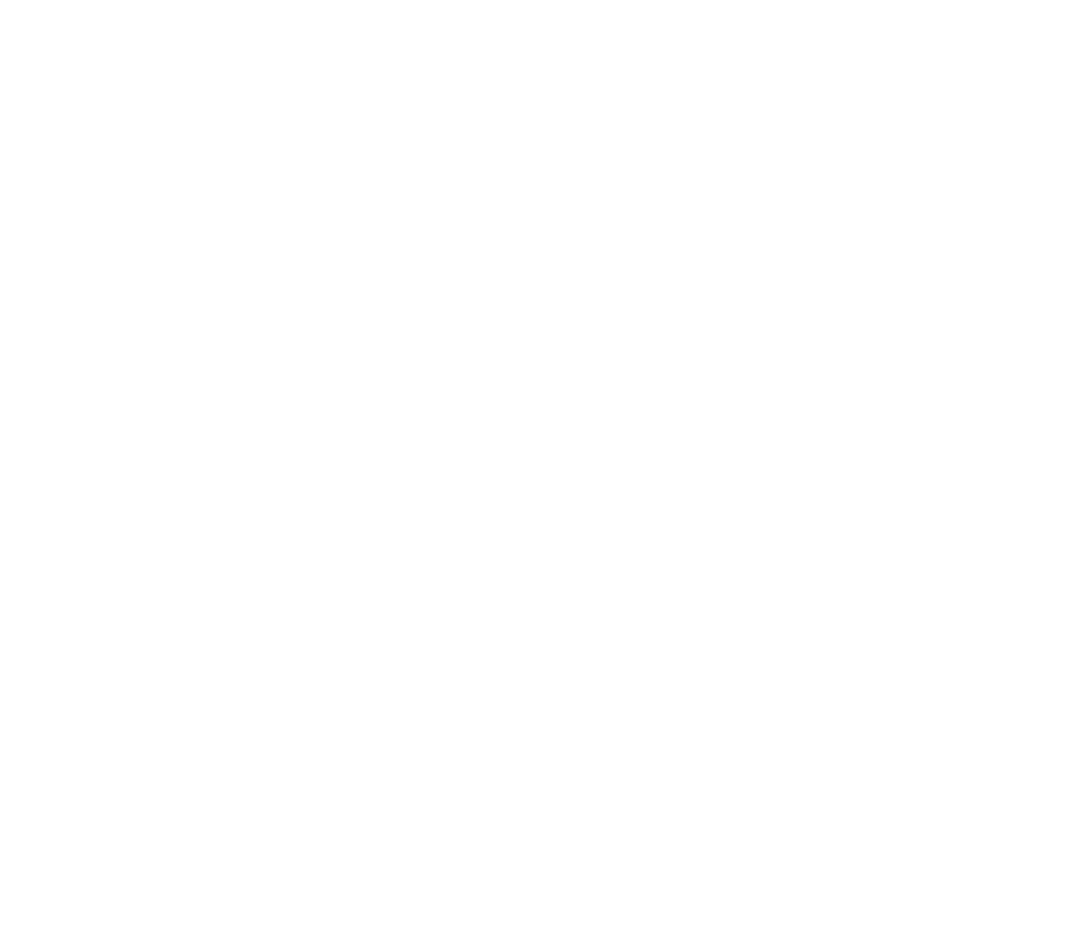
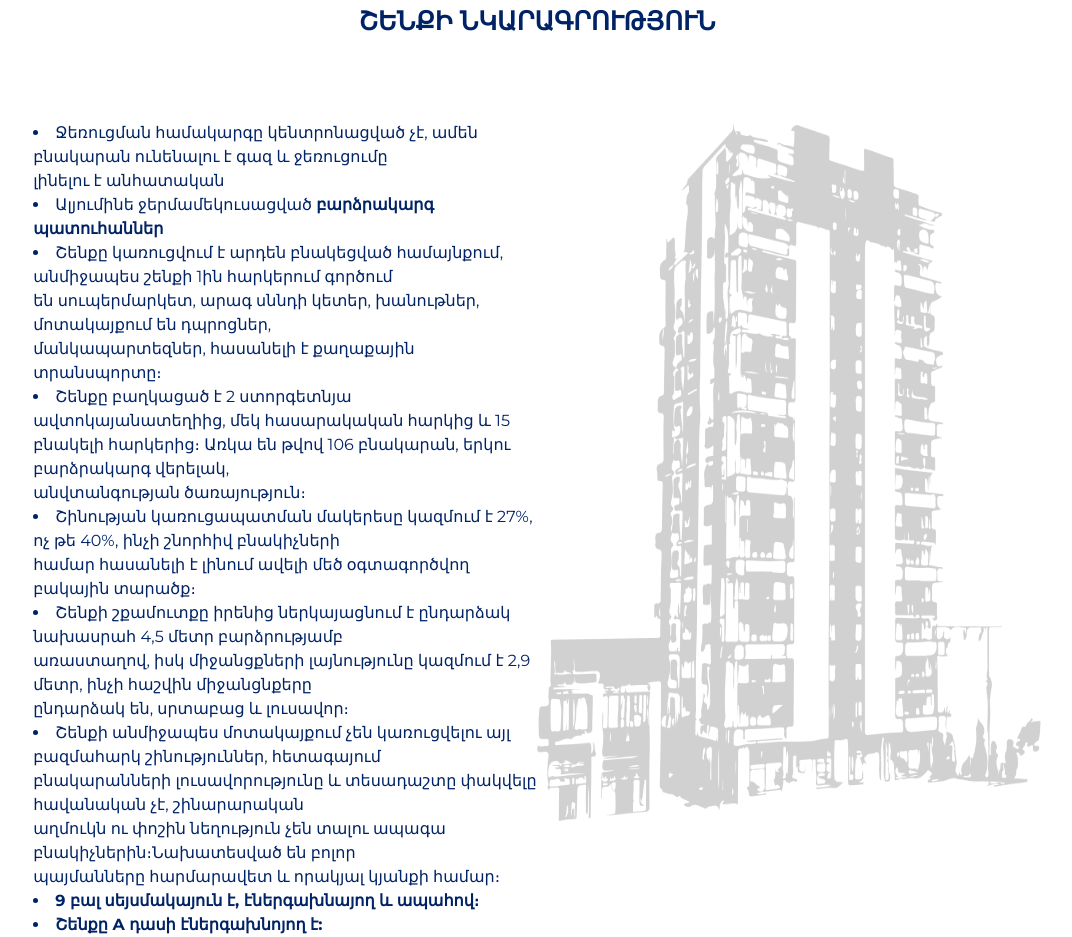
Before and after one commit to gapavoyan/Zoar, a React (Vite) app: page / in a window 1280 px wide. Shown: the part 1880-2817 px from the top of the page, without its empty margins (103-1175 px from the left). Before the commit the page ends 1722 px from the top, so only its background shows below. Built offline with nearby package versions, Linux system fonts and the light colour scheme.

Commit message:
create build discription part

```diff
--- a/src/App.jsx
+++ b/src/App.jsx
@@ -3,6 +3,7 @@
 import PartsOfTheBuilding from "./Components/partsOfTheBuilding";
 import Slider from "./Components/sliders/slider";
 import SliderDiscription from "./Components/sliders/sliderDiscription";
+import BuildingDiscription from "./Components/buildingDiscription";
 
 function App() {
   return (
@@ -12,7 +13,12 @@
         <Slider />
         <ImageText />
       </div>
-      <PartsOfTheBuilding />
+      <div>
+        <PartsOfTheBuilding />
+      </div>
+      <div>
+        <BuildingDiscription />
+      </div>
     </>
   );
 }
--- /dev/null
+++ b/src/Components/DiscriptionList.jsx
@@ -0,0 +1,29 @@
+import React from "react";
+import descriptionSlider from "../Components/dataBase/buildingDiscription";
+function DiscriptionList() {
+  return (
+    <div className="grid grid-cols-1 mt-[80px] md:grid-cols-2 px-[10.64vw]">
+      <div className="flex items-center">
+        <ul className="list-disc ">
+          {descriptionSlider.map((el) => {
+            return (
+              <li
+                className="list-inside text-[#002366]"
+                key={el.id}
+                dangerouslySetInnerHTML={{ __html: el.list_item }}
+              />
+            );
+          })}
+        </ul>
+      </div>
+      <div>
+        <img
+          src="/public/images/vector.png"
+          className="w-[500px] h-[500px] mijin:w-[700px] mijin:h-[700px] max-sm:w-[300px] max-sm:h-[300px]"
+        />
+      </div>
+    </div>
+  );
+}
+
+export default DiscriptionList;
--- /dev/null
+++ b/src/Components/buildingDiscription.jsx
@@ -0,0 +1,21 @@
+import React from "react";
+import DiscriptionList from "./DiscriptionList";
+
+function BuildingDiscription() {
+  return (
+    <div>
+      <div className="border-[black] mt-[160px]">
+        <div className="flex justify-center">
+          <h1 className="text-[2vw] text-[#002366] font-sans font-extrabold text-center">
+            ՇԵՆՔԻ ՆԿԱՐԱԳՐՈՒԹՅՈՒՆ
+          </h1>
+        </div>
+        <div>
+          <DiscriptionList />
+        </div>
+      </div>
+    </div>
+  );
+}
+
+export default BuildingDiscription;
--- /dev/null
+++ b/src/Components/dataBase/buildingDiscription.js
@@ -0,0 +1,39 @@
+const buildingDataBase = [
+    {
+        id:1,
+        list_item:"Ջեռուցման համակարգը կենտրոնացված չէ, ամեն բնակարան ունենալու է գազ և ջեռուցումը<br> լինելու է անհատական</b>"
+    },
+    {
+        id:2,
+        list_item:"Ալյումինե ջերմամեկուսացված <b>բարձրակարգ պատուհաններ</b>"
+    },
+    {
+        id:3,
+        list_item:"Շենքը կառուցվում է արդեն բնակեցված համայնքում, անմիջապես շենքի 1ին հարկերում գործում</br> են սուպերմարկետ, արագ սննդի կետեր, խանութներ, մոտակայքում են դպրոցներ,<br> մանկապարտեզներ, հասանելի է քաղաքային տրանսպորտը։</b>"
+    },
+    {
+        id:4,
+        list_item:"Շենքը բաղկացած է 2 ստորգետնյա ավտոկայանատեղիից, մեկ հասարակական հարկից և 15 <br> բնակելի հարկերից։ Առկա են թվով 106 բնակարան, երկու բարձրակարգ վերելակ,<br> անվտանգության ծառայություն։<b/>"
+    },
+    {
+        id:5,
+        list_item:"Շինության կառուցապատման մակերեսը կազմում է 27%, ոչ թե 40%, ինչի շնորհիվ բնակիչների<br> համար հասանելի է լինում ավելի մեծ օգտագործվող բակային տարածք։</b>"
+    },
+    {
+        id:6,
+        list_item:"Շենքի շքամուտքը իրենից ներկայացնում է ընդարձակ նախասրահ 4,5 մետր բարձրությամբ<br> առաստաղով, իսկ միջանցքների լայնությունը կազմում է 2,9 մետր, ինչի հաշվին միջանցնքերը<br> ընդարձակ են, սրտաբաց և լուսավոր։</b>"
+    },
+    {
+        id:7,
+        list_item:"Շենքի անմիջապես մոտակայքում չեն կառուցվելու այլ բազմահարկ շինություններ, հետագայում<br> բնակարանների լուսավորությունը և տեսադաշտը փակվելը հավանական չէ, շինարարական<br> աղմուկն ու փոշին նեղություն չեն տալու ապագա բնակիչներին։Նախատեսված են բոլոր<br> պայմանները հարմարավետ և որակյալ կյանքի համար</b>։"
+    },
+    {
+        id:8,
+        list_item:"<b>9 բալ սեյսմակայուն է, էներգախնայող և ապահով։<b>"
+    },
+    {
+        id:9,
+        list_item:"<b>Շենքը A դասի էներգախնոյող է:</b>"
+    }
+]
+export default buildingDataBase
--- a/src/Components/drawer.jsx
+++ /dev/null
@@ -1,37 +0,0 @@
-import React, { useEffect, useState } from 'react'
-import "./css/drawer.css"
-import { dataHeader } from "./dataBase/dataHeader"
-function Drawer() {
-    const [defaultWith, setDefaultWith] = useState(0)
-    const [value, setValue] = useState([])
-    function openNav() {
-        setDefaultWith(`${100}%`)
-    }
-    function closeNav() {
-        setDefaultWith(0)
-    }
-    useEffect(() => {
-        setValue(dataHeader)
-    }, [])
-    return (
-        <div>
-            <div style={{ width: `${defaultWith}` }} className="sidenav py-10">
-                <span className="closebtn cursor-pointer text-[#AFAEB1]  px-[24px]" onClick={closeNav}>&times;</span>
-                <ul>
-                    <nav className='flex flex-col space-y-12'>
-                        {
-                            dataHeader.map((el) => {
-                                return (
-                                    <li key={el.id} className='text-[#AFAEB1] leading-[20px] cursor-pointer'>{el.nav_items}</li>
-                                )
-                            })
-                        }
-                    </nav>
-                </ul>
-            </div>
-            <span className="text-[30px]  cursor-pointer" onClick={openNav}>&#9776;</span>
-        </div>
-    )
-}
-
-export default Drawer
--- /dev/null
+++ b/src/Components/drawer/drawer.jsx
@@ -0,0 +1,47 @@
+import React, { useEffect, useState } from "react";
+import "../css/drawer.css";
+import { dataHeader } from "../dataBase/dataHeader";
+function Drawer() {
+  const [defaultWith, setDefaultWith] = useState(0);
+  const [value, setValue] = useState([]);
+  function openNav() {
+    setDefaultWith(`${100}%`);
+  }
+  function closeNav() {
+    setDefaultWith(0);
+  }
+  useEffect(() => {
+    setValue(dataHeader);
+  }, []);
+  return (
+    <div>
+      <div style={{ width: `${defaultWith}` }} className="sidenav py-10">
+        <span
+          className="closebtn cursor-pointer text-[#AFAEB1]  px-[24px]"
+          onClick={closeNav}
+        >
+          &times;
+        </span>
+        <ul>
+          <nav className="flex flex-col space-y-12">
+            {dataHeader.map((el) => {
+              return (
+                <li
+                  key={el.id}
+                  className="text-[#AFAEB1] leading-[20px] cursor-pointer"
+                >
+                  {el.nav_items}
+                </li>
+              );
+            })}
+          </nav>
+        </ul>
+      </div>
+      <span className="text-[30px]  cursor-pointer" onClick={openNav}>
+        &#9776;
+      </span>
+    </div>
+  );
+}
+
+export default Drawer;
--- a/src/Components/sliders/sliderDiscription.jsx
+++ b/src/Components/sliders/sliderDiscription.jsx
@@ -1,8 +1,6 @@
 import React from "react";
-import descriptionSlider from "../dataBase/dataDescriptionSlider";
 import SliderStructure from "./sliderStructure";
 function SliderDiscription() {
-  console.log(descriptionSlider);
   return (
     <div>
       <SliderStructure />
--- a/src/Components/sliders/sliderStructure.jsx
+++ b/src/Components/sliders/sliderStructure.jsx
@@ -4,7 +4,7 @@
 import "swiper/css";
 import "swiper/css/navigation";
 import "../css/swiperStruct.css";
-import { Navigation } from "swiper";
+import { Navigation, Autoplay } from "swiper";
 function SliderStructure() {
   return (
     <div className="grid grid-cols-1 pt-[75px] md:grid-cols-2 lg:pt-[145px] gap-4 px-[3.64vw]">
@@ -13,7 +13,8 @@
           <div className="relative">
             <Swiper
               navigation={true}
-              modules={[Navigation]}
+              modules={[Navigation, Autoplay]}
+              autoplay={true}
               className="mySwiper"
             >
               {images.map((image) => (
```
Also changed, not shown: src/Components/layouts/header.jsx (+26 -18 lines), public/images/Vector.png (added), public/images/shenq.svg (added).
